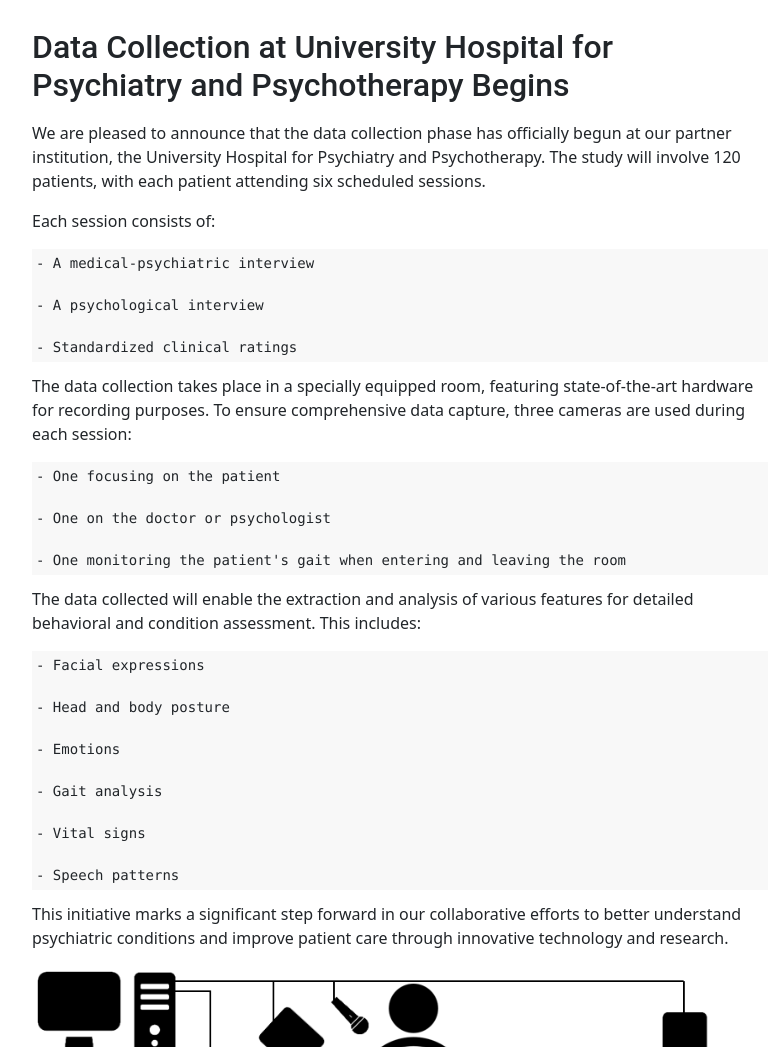
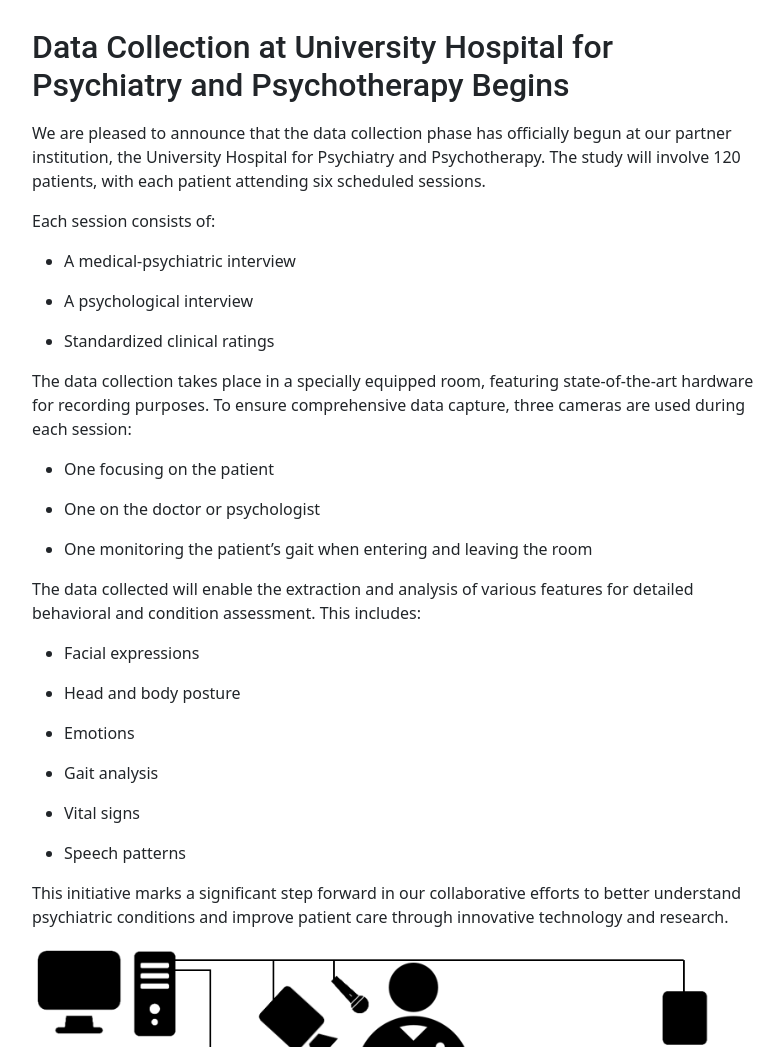
Before and after one commit to ovgu-nit/vitalsigns, a Jekyll site: the page built from _posts/2025-04-01-recording.md, in a window 1280 px wide and 1400 px high, cut to the strip 353-1400 px from the top of the window. Shown: the whole strip, without its empty margins (240-1024 px from the left). Built offline with Jekyll 4.4.1, drawn with Linux system fonts in a browser that asks for light colours.

Commit message:
kleinere Korrekturen

```diff
--- a/_config.yml
+++ b/_config.yml
@@ -27,7 +27,7 @@ colors:
   footer: "#6c757d"                     # Background color for footer: use color that contrasts well with white
 font_serif: False                        # Font type for page content: serif (default) or slightly smaller sans-serif
 rounded_corners: true                   # Enable (default) rounded corners on boxes and buttons
-logo: /assets/theme/images/depression_icon.svg # Logo in navbar, will be displayed with 30px height
+logo: /assets/theme/images/depression_icon.png # Logo in navbar, will be displayed with 30px height
 
 # BUILD SETTINGS
 markdown: kramdown
--- a/_data/team.yml
+++ b/_data/team.yml
@@ -1,6 +1,6 @@
 - name: Neuro-Information Technology Group, Otto-von-Guericke-University Magdeburg
   #role: Neuro-Information Technology | AI based Deception Detection # Will appear next to name
-  image: /orakel/assets/theme/images/logo_FEIT.png  # Can be external link
+  image: /assets/theme/images/logo_FEIT.png  # Can be external link
   description: > # Can be Markdown
     The Neuro-Information Technology (NIT) group is located technically at the intersection of research fields multisensory information gathering and processing, human-machine interaction (HMI) and information perception. This involves at first the use of modern methods of information technology and pattern recognition for signal, image and video-based industrial and medical applications.
   #orcid: 0000-0000-0000-0000
@@ -24,7 +24,7 @@
 - name: 'Department of Psychiatry and Psychotherapy, Medical Faculty University Hospital Magdeburg'
   #role:  Experimental economy | Data Aquisition
   #
-  image:  /orakel/assets/theme/images/OVGU+MED_logo_web_blau.jpg  #  https://www.cd.ovgu.de/Fakult%C3%A4ten/Wirtschaftswissenschaft.html
+  image:  /assets/theme/images/OVGU+MED_logo_web_blau.jpg  #  https://www.cd.ovgu.de/Fakult%C3%A4ten/Wirtschaftswissenschaft.html
   description: >
     The Department of Psychiatry and Psychotherapy, University Hospital Magdeburg, offers innovative diagnostics and therapy for a wide range of mental illnesses. We consistently adhere to current international standards and the latest scientific findings to provide top-tier medical care for our patients. Our spectrum of treatments includes psychopharmacological and psychotherapeutic approaches as well as various brain stimulation methods, particularly for difficult-to-treat conditions. To establish comprehensive care, our integrative approach combines inpatient, day clinic, and outpatient treatment.
 
--- a/_posts/2025-04-01-recording.md
+++ b/_posts/2025-04-01-recording.md
@@ -1,8 +1,8 @@
 ---
 title: Patient Data Recording Start
 #description: In September 2024 we started recording the new pain data with focus on patients in the immediate recovery phase after an abdominal surgery.
-background: /assets/theme/images/clinic_img_cropped.jpg
-#image: /assets/theme/images/clinic_img_cropped.jpg
+background: /assets/theme/images/clinic_img.jpg
+image: /assets/theme/images/layout_recording.png
 categories: [News]
 tags: [News]
 
@@ -14,33 +14,33 @@ We are pleased to announce that the data collection phase has officially begun a
 
 Each session consists of:
 
-    - A medical-psychiatric interview
+- A medical-psychiatric interview
 
-    - A psychological interview
+- A psychological interview
 
-    - Standardized clinical ratings
+- Standardized clinical ratings
 
 The data collection takes place in a specially equipped room, featuring state-of-the-art hardware for recording purposes. To ensure comprehensive data capture, three cameras are used during each session:
 
-    - One focusing on the patient
+- One focusing on the patient
 
-    - One on the doctor or psychologist
+- One on the doctor or psychologist
 
-    - One monitoring the patient's gait when entering and leaving the room
+- One monitoring the patient's gait when entering and leaving the room
 
 The data collected will enable the extraction and analysis of various features for detailed behavioral and condition assessment. This includes:
 
-    - Facial expressions
+- Facial expressions
 
-    - Head and body posture
+- Head and body posture
 
-    - Emotions
+- Emotions
 
-    - Gait analysis
+- Gait analysis
 
-    - Vital signs
+- Vital signs
 
-    - Speech patterns
+- Speech patterns
 
 This initiative marks a significant step forward in our collaborative efforts to better understand psychiatric conditions and improve patient care through innovative technology and research.
 
```
Also changed, not shown: pages/home.md (+1 -1 lines), favicon.ico.
